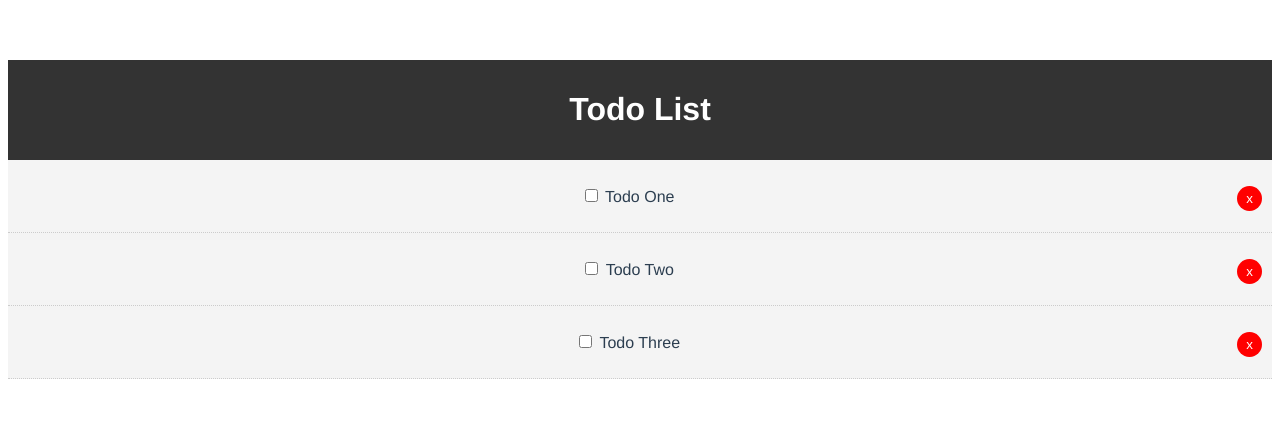
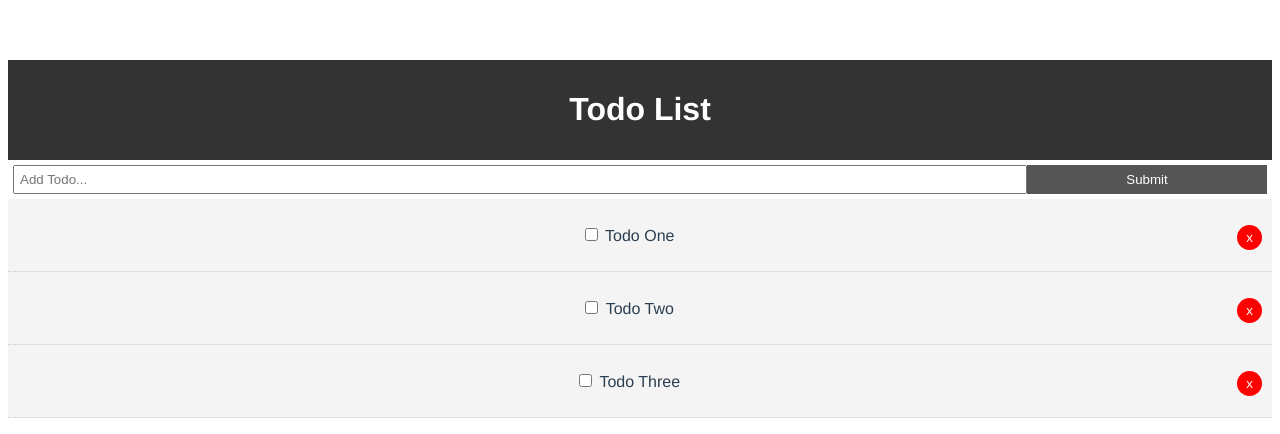
Before and after one commit to KacperSzyf/Learn-Vue.js, a Vue app in the folder todolist/: page / in a window 1280 px wide. Shown: the top 434 px of the page. Built offline with nearby package versions, Linux system fonts and the light colour scheme.

Commit message:
Created Add Todo
created add todo component as well as added styling to it and the button

```diff
--- a/todolist/src/App.vue
+++ b/todolist/src/App.vue
@@ -1,16 +1,19 @@
 <template>
   <Header />
+  <AddTodo />
   <Todos v-bind:todos="todos" v-on:del-todo="deleteTodo"/>
 </template>
 
 <script>
 import Header from "@/components/layout/Header";
+import AddTodo from "@/components/AddTodo";
 import Todos from "@/components/Todos";
 
 export default {
   name: 'App',
   components: {
     Header,
+    AddTodo,
     Todos,
   },
   data(){
@@ -55,4 +58,18 @@
     color: #2c3e50;
     margin-top: 60px;
   }
+
+  .btn {
+    display: inline-block;
+    border: none;
+    background: #555;
+    color: #fff;
+    padding: 7px 20px;
+    cursor: pointer;
+  }
+
+  .btn:hover {
+    background: #666;
+  }
+
 </style>
--- /dev/null
+++ b/todolist/src/components/AddTodo.vue
@@ -0,0 +1,39 @@
+<template>
+  <div>
+    <form>
+      <input type="text" name="title" placeholder="Add Todo...">
+      <input type="submit" value="Submit" class="btn">
+
+    </form>
+
+  </div>
+
+</template>
+
+<script>
+export default {
+name: "AddTodo"
+
+}
+
+</script>
+
+<style scoped>
+  form{
+    display: flex;
+    padding: 5px;
+
+  }
+
+  input[type='text']{
+    flex: 10;
+    padding: 5px;
+
+  }
+
+  input[type='submit']{
+    flex: 2;
+
+  }
+
+</style>
```
Lines whose indentation alone changed are shown as unchanged.
